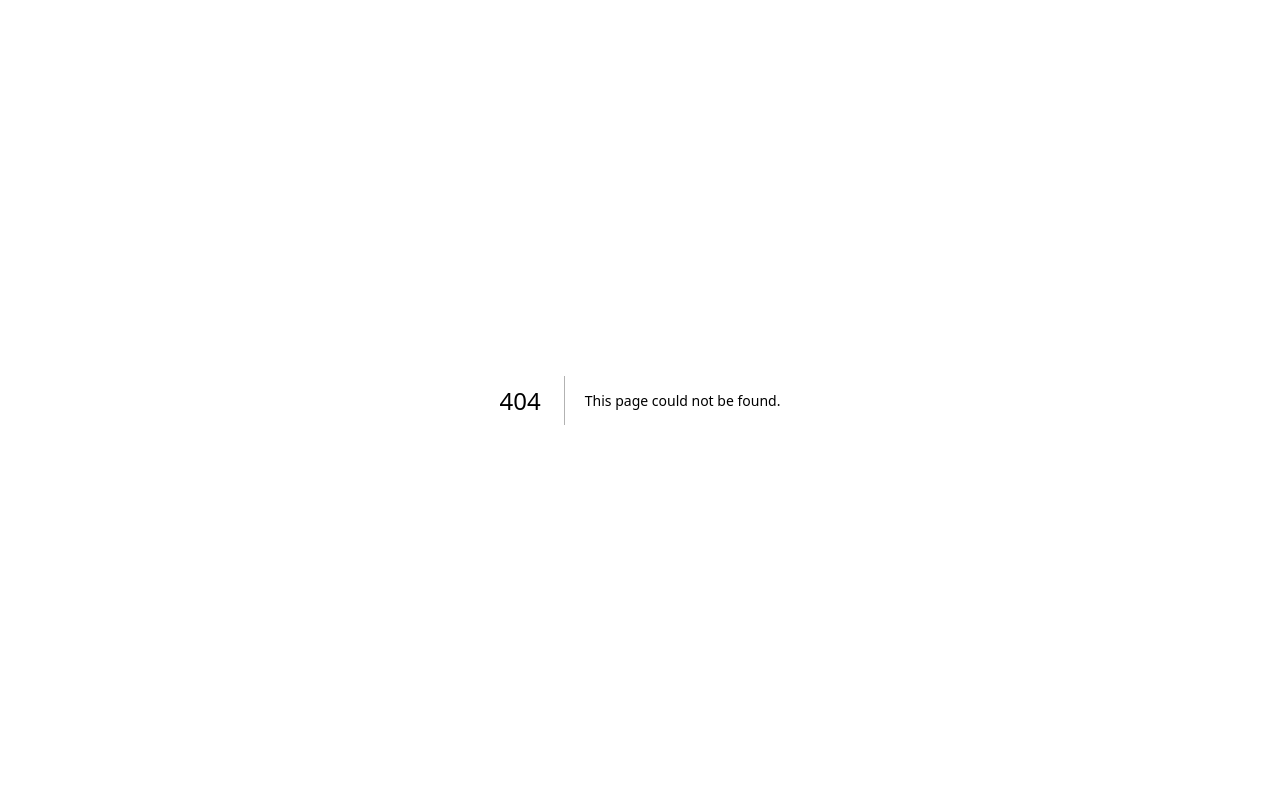
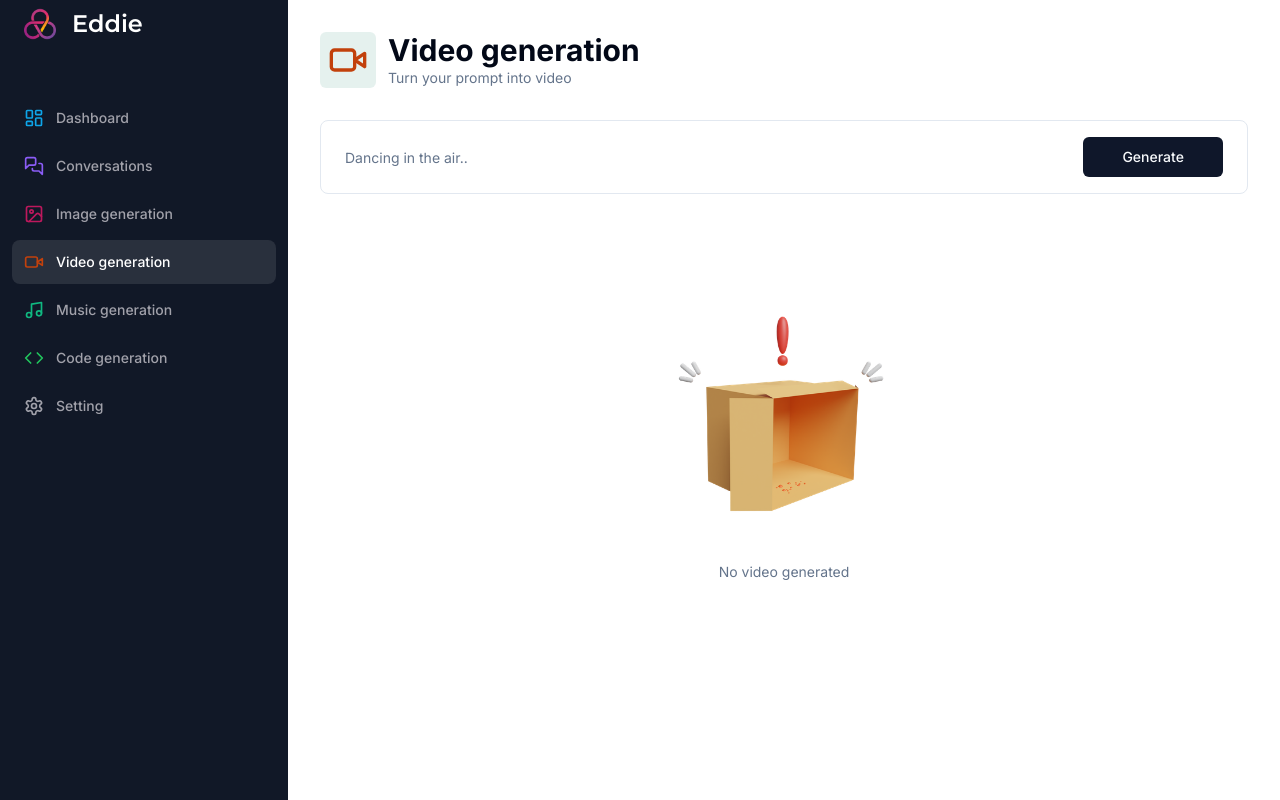
Before and after one commit to eshward95/ai-sass, a Next.js app: page /video in a window 1280 px wide. Before the commit this address had no page. Built offline with nearby package versions, Linux system fonts and the light colour scheme.

Commit message:
video generation using different models from replicate

```diff
--- /dev/null
+++ b/app/(dashboard)/(routes)/video/constant.ts
@@ -0,0 +1,5 @@
+import * as z from "zod";
+
+export const formSchema = z.object({
+  prompt: z.string().min(1, "Please enter a prompt"),
+});
--- /dev/null
+++ b/app/(dashboard)/(routes)/video/page.tsx
@@ -0,0 +1,139 @@
+"use client";
+import { Heading } from "@/components/heading";
+import axios from "axios";
+import { VideoIcon } from "lucide-react";
+import { useForm } from "react-hook-form";
+import * as z from "zod";
+
+import { zodResolver } from "@hookform/resolvers/zod";
+
+import Empty from "@/components/Empty";
+import Loader from "@/components/Loader";
+import { Button } from "@/components/ui/button";
+import { Form, FormControl, FormField, FormItem } from "@/components/ui/form";
+import { Input } from "@/components/ui/input";
+import { useRouter } from "next/navigation";
+import { useState } from "react";
+import { formSchema } from "./constant";
+type MessageType = {
+  content: String;
+  role: String;
+};
+const VideoPage = () => {
+  const router = useRouter();
+  const [video, setVideo] = useState("");
+
+  const form = useForm<z.infer<typeof formSchema>>({
+    resolver: zodResolver(formSchema),
+    defaultValues: {
+      prompt: "",
+    },
+  });
+
+  const isLoading = form.formState.isSubmitting;
+  const onSubmit = async (values: z.infer<typeof formSchema>) => {
+    console.log(values);
+    try {
+      setVideo("");
+      // const userMessage: MessageType = {
+      //   role: "user",
+      //   content: values.prompt,
+      // };
+      // const newMessages = [...messages, userMessage];
+      const response = await axios.post("/api/video", values);
+      console.log(response);
+      setVideo(response.data[0]);
+      form.reset();
+    } catch (error) {
+      console.log(error);
+    } finally {
+      router.refresh();
+    }
+  };
+
+  return (
+    <div>
+      <Heading
+        title="Video generation"
+        description="Turn your prompt into video"
+        icon={VideoIcon}
+        iconColor="text-orange-700"
+        bgColor="bg-emerald-700/10"
+      />
+      <div className="px-4 lg:px-8">
+        <div>
+          <Form {...form}>
+            <form
+              onSubmit={form.handleSubmit(onSubmit)}
+              className="rounded-lg border
+               w-full p-4 px-3 md:px-6
+                grid grid-cols-12 gap-2
+                focus-within:shadow-sm"
+            >
+              <FormField
+                name="prompt"
+                render={({ field }) => (
+                  <FormItem className="col-span-12 lg:col-span-10">
+                    <FormControl className="m-0 p-0">
+                      <Input
+                        className="border-0 outline-none
+                        focus-visible:ring-0
+                        focus-visible:ring-transparent"
+                        type="text"
+                        disabled={isLoading}
+                        placeholder="Dancing in the air.."
+                        {...field}
+                      />
+                    </FormControl>
+                  </FormItem>
+                )}
+              />
+              <Button
+                className="col-span-12 lg:col-span-2 w-full"
+                disabled={isLoading}
+              >
+                Generate
+              </Button>
+            </form>
+          </Form>
+        </div>
+        {isLoading && (
+          <div className="items-center justify-center p-8 rounded-lg w-full">
+            <Loader />
+          </div>
+        )}
+        {video.length === 0 && !isLoading && (
+          <Empty label="No video generated" />
+        )}
+        <div className="space-y-4 mt-4">
+          {video && (
+            <video
+              className="w-full mt-8 aspect-video rounded-lg border bg-black"
+              controls
+            >
+              <source src={video} />
+            </video>
+          )}
+          {/* <div className="flex flex-col-reverse gap-y-4">
+            {messages.map((message, i) => (
+              <div
+                key={i}
+                className={cn(
+                  "p-8 w-full flex items-start rounded-lg gap-x-8 bg-slate-100",
+                  message.role === "user"
+                    ? "bg-white border border-black/10"
+                    : "bg-muted"
+                )}
+              >
+                {message.role === "user" ? <UserAvatar /> : <BotAvatar />}
+                <p className="text-sm">{message.content}</p>
+              </div>
+            ))}
+          </div> */}
+        </div>
+      </div>
+    </div>
+  );
+};
+
+export default VideoPage;
--- /dev/null
+++ b/app/api/video/route.ts
@@ -0,0 +1,36 @@
+import { auth } from "@clerk/nextjs";
+import { NextResponse } from "next/server";
+import Replicate from "replicate";
+
+// const openai = new OpenAI({
+//   apiKey: process.env.OPEN_AI_KEY,
+// });
+const replicate = new Replicate({
+  auth: process.env.REPLICATE_AI_KEY!,
+});
+
+// const openai = new OpenAIApi(config)
+
+export async function POST(req: Request) {
+  try {
+    const { userId } = auth();
+    const body = await req.json();
+    const { prompt } = body;
+    if (!userId) return new NextResponse("Unauthorized", { status: 401 });
+    if (!prompt)
+      return new NextResponse("Please enter a prompt", { status: 400 });
+
+    const response = await replicate.run(
+      "anotherjesse/zeroscope-v2-xl:9f747673945c62801b13b84701c783929c0ee784e4748ec062204894dda1a351",
+      {
+        input: {
+          prompt,
+        },
+      }
+    );
+    return NextResponse.json(response);
+  } catch (error) {
+    console.log("[VIDEO ERROR]", error);
+    return new NextResponse("Internal error", { status: 500 });
+  }
+}
```
